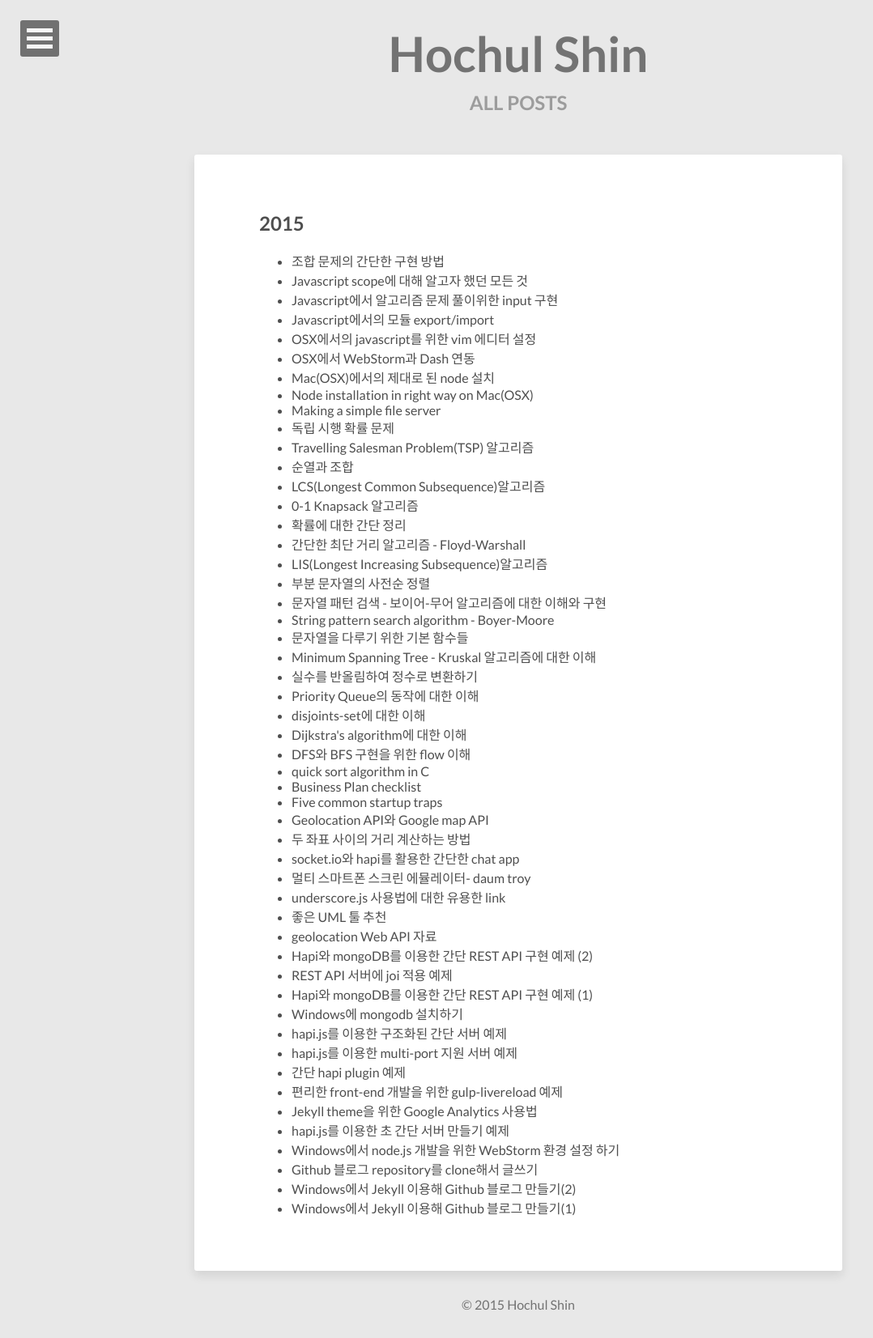
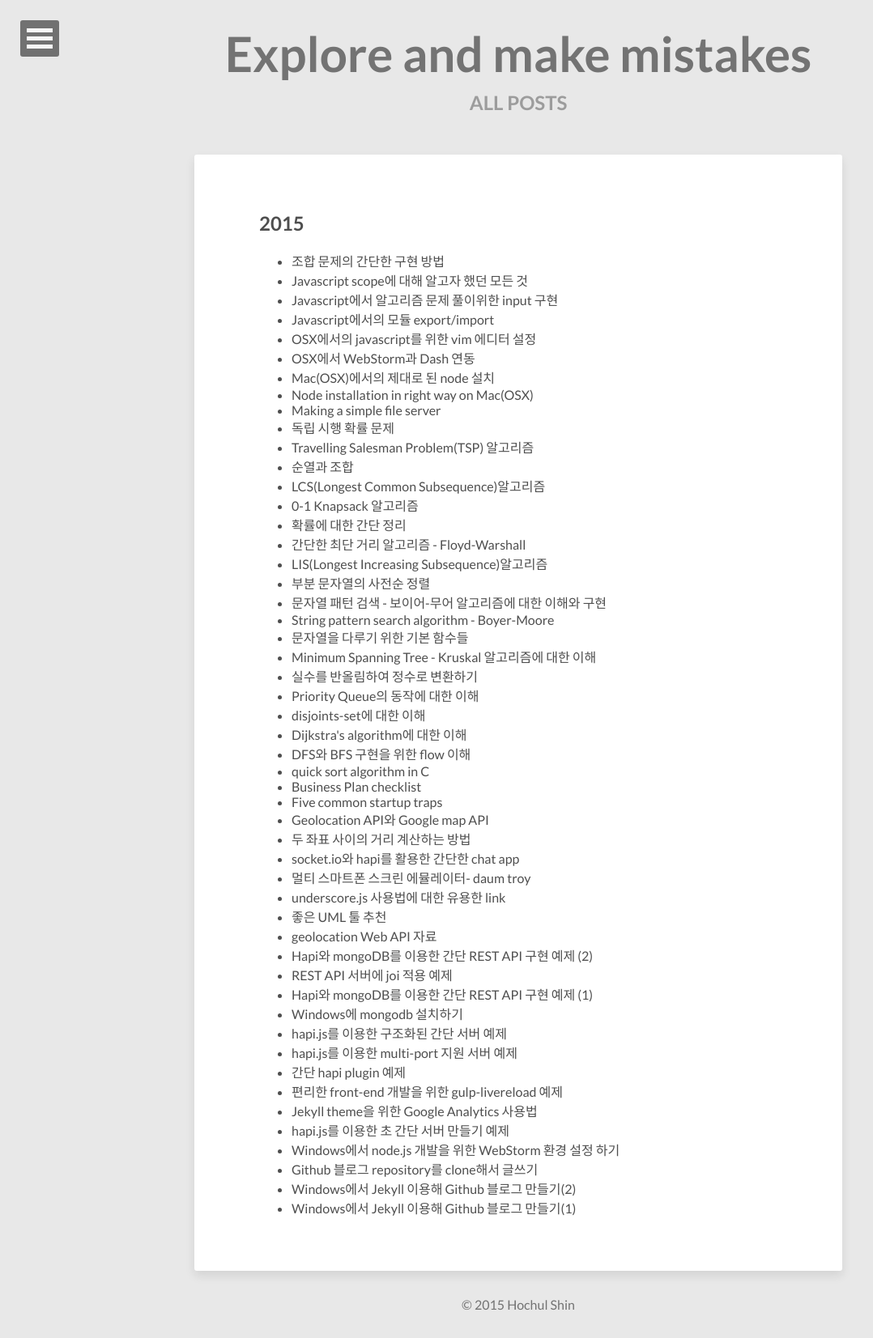
Before and after one commit to dakoo/dakoo.github.io, a Jekyll site: the page built from posts/index.html, in a window 1280 px wide. Shown: the whole page at 81% size, without its empty margins (0-1078 px from the left). Built offline with Jekyll 4.4.1, drawn with Linux system fonts in a browser that asks for light colours; nearby versions of some CDN libraries.

Commit message:
no message

```diff
--- a/_config.yml
+++ b/_config.yml
@@ -1,5 +1,5 @@
-title:            Hochul Shin
-description:      just everything I learn
+title:            Explore and make mistakes
+description:
 disqus_shortname: dakoogithubio
 reading_time:     true
 words_per_minute: 50
--- a/index.html
+++ b/index.html
@@ -1,6 +1,6 @@
 ---
 layout: post-index
-title: Explore and make mistakes
+title:
 description: ""
 image:
   feature: front.png
```
